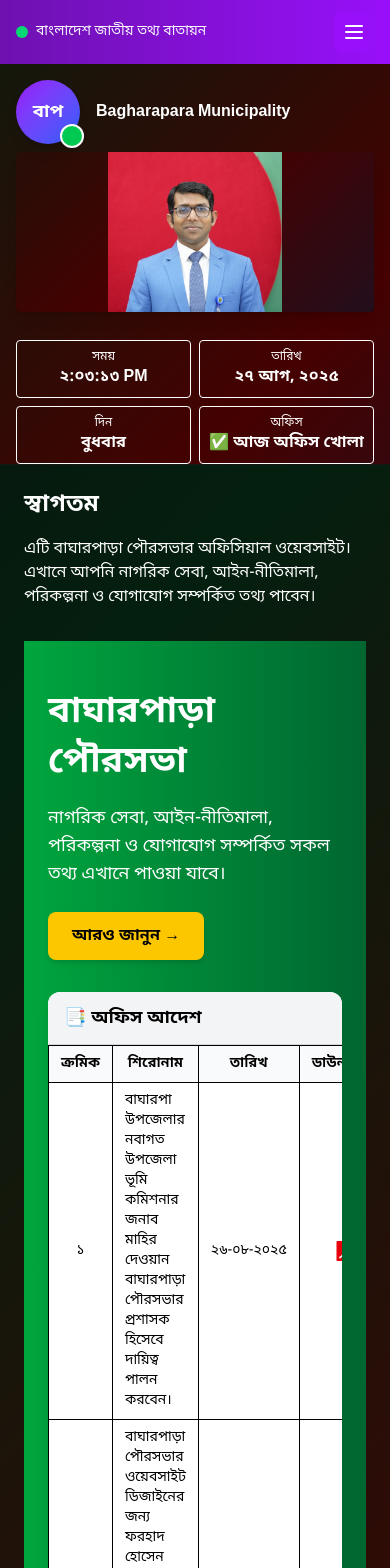
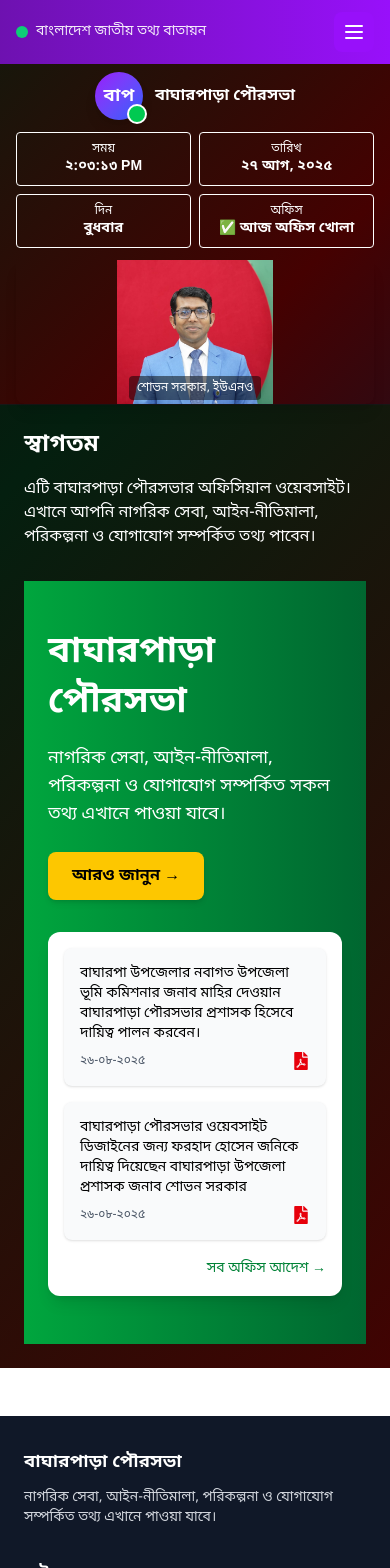
Before and after one commit to farhad-jadir/Bagherpara-Municiapality, a Next.js app: page / in a window 390 px wide. Shown: the top 1568 px of the page. Built offline with nearby package versions, Linux system fonts and the light colour scheme.

Commit message:
time date done

```diff
--- a/src/components/AboutSubmenu.tsx
+++ b/src/components/AboutSubmenu.tsx
@@ -76,7 +76,7 @@ export default function AboutSubmenu() {
         aria-haspopup="true"
       >
         {/* 🔹 Default Text */}
-        <span className="flex items-center relative z-10">
+        <span className="flex items-center  relative z-10">
           📖 আমাদের সম্পর্কে
         </span>
 
--- a/src/components/Hero.tsx
+++ b/src/components/Hero.tsx
@@ -4,11 +4,24 @@ import { FaFilePdf } from "react-icons/fa";
 import Link from "next/link";
 
 export default function Hero() {
+  const officeOrders = [
+    {
+      id: 1,
+      title: "বাঘারপা উপজেলার নবাগত উপজেলা ভূমি কমিশনার জনাব মাহির দেওয়ান বাঘারপাড়া পৌরসভার প্রশাসক হিসেবে দায়িত্ব পালন করবেন।",
+      date: "২৬-০৮-২০২৫",
+      pdfLink: "/pdfs/order1.pdf",
+    },
+    {
+      id: 2,
+      title: "বাঘারপাড়া পৌরসভার ওয়েবসাইট ডিজাইনের জন্য ফরহাদ হোসেন জনিকে দায়িত্ব দিয়েছেন বাঘারপাড়া উপজেলা প্রশাসক জনাব শোভন সরকার",
+      date: "২৬-০৮-২০২৫",
+      pdfLink: "/pdfs/order2.pdf",
+    },
+  ];
+
   return (
     <section className="relative bg-gradient-to-r from-green-600 to-green-800 text-white py-12">
-      {/* Hero Content */}
-      <div className="max-w-7xl mx-auto px-6 grid grid-cols-1 md:grid-cols-2 gap-8 items-center">
-
+      <div className="max-w-7xl mx-auto px-6 grid grid-cols-1 md:grid-cols-2 gap-8 items-start">
         {/* Left side: Title + Description */}
         <div>
           <h1 className="text-4xl md:text-5xl font-bold leading-snug mb-4">
@@ -25,12 +38,13 @@ export default function Hero() {
           </Link>
         </div>
 
-        {/* Right side: Office Orders Table */}
+        {/* Right side: Office Orders */}
         <div className="bg-white text-black rounded-xl shadow-lg overflow-hidden">
+          {/* Desktop Table */}
+          <div className="hidden md:block">
             <div className="bg-gray-100 px-4 py-3 border-b border-gray-300">
               <h2 className="text-lg font-semibold">📑 অফিস আদেশ</h2>
             </div>
-
             <table className="w-full text-sm md:text-base">
               <thead className="bg-gray-50">
                 <tr>
@@ -41,29 +55,18 @@ export default function Hero() {
                 </tr>
               </thead>
               <tbody>
-              <tr className="hover:bg-gray-50">
-                <td className="border px-3 py-2 text-center">১</td>
-                <td className="border px-3 py-2">
-                  বাঘারপা উপজেলার নবাগত উপজেলা ভূমি কমিশনার জনাব মাহির দেওয়ান বাঘারপাড়া পৌরসভার প্রশাসক হিসেবে দায়িত্ব পালন করবেন।
-                </td>
-                <td className="border px-3 py-2 text-center">২৬-০৮-২০২৫</td>
+                {officeOrders.map((order) => (
+                  <tr key={order.id} className="hover:bg-gray-50">
+                    <td className="border px-3 py-2 text-center">{order.id}</td>
+                    <td className="border px-3 py-2">{order.title}</td>
+                    <td className="border px-3 py-2 text-center">{order.date}</td>
                     <td className="border px-3 py-2 text-center">
                       <FaFilePdf className="text-red-600 text-xl mx-auto cursor-pointer" />
                     </td>
                   </tr>
-              <tr className="hover:bg-gray-50">
-                <td className="border px-3 py-2 text-center">২</td>
-                <td className="border px-3 py-2">
-                  বাঘারপাড়া পৌরসভার ওয়েবসাইট ডিজাইনের জন্য ফরহাদ হোসেন জনিকে দায়িত্ব দিয়েছেন বাঘারপাড়া উপজেলা প্রশাসক জনাব শোভন সরকার
-                </td>
-                <td className="border px-3 py-2 text-center">২৬-০৮-২০২৫</td>
-                <td className="border px-3 py-2 text-center">
-                  <FaFilePdf className="text-red-600 text-xl mx-auto cursor-pointer" />
-                </td>
-              </tr>
+                ))}
               </tbody>
             </table>
-
             <div className="bg-gray-100 px-4 py-2 text-right">
               <Link
                 href="/office-orders"
@@ -73,6 +76,31 @@ export default function Hero() {
               </Link>
             </div>
           </div>
+
+          {/* Mobile Cards */}
+          <div className="md:hidden p-4 space-y-4">
+            {officeOrders.map((order) => (
+              <div
+                key={order.id}
+                className="bg-gray-50 p-4 rounded-lg shadow flex flex-col"
+              >
+                <p className="text-black text-sm mb-2">{order.title}</p>
+                <div className="flex justify-between items-center">
+                  <span className="text-gray-600 text-xs">{order.date}</span>
+                  <FaFilePdf className="text-red-600 text-lg cursor-pointer" />
+                </div>
+              </div>
+            ))}
+            <div className="text-right">
+              <Link
+                href="/office-orders"
+                className="text-green-700 font-medium hover:underline text-sm"
+              >
+                সব অফিস আদেশ →
+              </Link>
+            </div>
+          </div>
+        </div>
       </div>
     </section>
   );
--- a/src/components/Logo.tsx
+++ b/src/components/Logo.tsx
@@ -28,7 +28,7 @@ export default function MainHeader() {
   if (holidays[todayKey]) {
     officeStatus = `🚫 আজ সরকারি ছুটি (${holidays[todayKey]})`;
   } else if (now.getDay() === 5 || now.getDay() === 6) {
-    officeStatus = "🚫 আজ অফিস বন্ধ ";
+    officeStatus = "🚫 আজ অফিস বন্ধ";
   } else {
     officeStatus = "✅ আজ অফিস খোলা";
   }
@@ -37,26 +37,27 @@ export default function MainHeader() {
 
   // ক্যারোজেল ছবির লিস্ট
   const images = [
-    "/images/muni.png",
-    "/images/UNO.png",
-    "/images/ac.png",
+    { src: "/images/muni.png", title: "বাঘারপাড়া পৌরসভা" },
+    { src: "/images/UNO.png", title: "শোভন সরকার, ইউএনও" },
+    { src: "/images/ac.png", title: "মাহির দেওয়ান, ভূমি কমিশনার" },
   ];
 
   // Auto Slide
   useEffect(() => {
-    const slideTimer = setInterval(() => {
-      setCurrentSlide((prev) => (prev + 1) % images.length);
-    }, 4000);
+    const slideTimer = setInterval(
+      () => setCurrentSlide((prev) => (prev + 1) % images.length),
+      4000
+    );
     return () => clearInterval(slideTimer);
   }, [images.length]);
 
   return (
     <header className="bg-live-gradient border-b">
       <div className="container mx-auto px-4">
-        <div className="grid grid-cols-1 md:grid-cols-6 gap-2 items-center py-4">
+        {/* ডেস্কটপ + বড় স্ক্রিন */}
+        <div className="hidden md:flex md:items-center md:justify-between py-4 gap-4">
           {/* লোগো */}
-          <div className="flex items-center md:col-span-1">
-            <Link href="/" className="flex items-center group">
+          <Link href="/" className="flex items-center flex-shrink-0 group">
             <div className="relative">
               <div className="w-16 h-16 bg-gradient-to-br from-purple-600 to-blue-600 rounded-full flex items-center justify-center shadow-lg group-hover:scale-105 transition-transform">
                 <span className="text-white font-bold text-lg">বাপ</span>
@@ -65,87 +66,100 @@ export default function MainHeader() {
             </div>
             <div className="ml-4">
               <h1 className="text-base font-bold text-white group-hover:text-purple-700 transition-colors">
-                  Bagharapara Municipality
+                বাঘারপাড়া পৌরসভা
               </h1>
             </div>
           </Link>
+
+          {/* সময় / তারিখ / দিন / অফিস */}
+          <div className="flex flex-1 justify-around items-center text-white">
+            <div className="flex flex-col items-center">
+              <span className="text-sm">সময়</span>
+              <span className="font-mono font-semibold text-lg">{now.toLocaleTimeString("bn-BD")}</span>
             </div>
-
-          {/* সময় */}
-          <div className="hidden md:flex flex-col items-center md:col-span-1">
-            <span className="text-sm text-white">সময়</span>
-            <span className="font-mono text-lg text-white font-semibold">
-              {now.toLocaleTimeString("bn-BD")}
+            <div className="flex flex-col items-center">
+              <span className="text-sm">তারিখ</span>
+              <span className="font-semibold text-lg">
+                {now.toLocaleDateString("bn-BD", { year: "numeric", month: "long", day: "numeric" })}
               </span>
             </div>
-
-          {/* তারিখ */}
-          <div className="hidden md:flex flex-col items-center md:col-span-1">
-            <span className="text-sm text-white">তারিখ</span>
-            <span className="font-semibold text-white">
-              {now.toLocaleDateString("bn-BD", {
-                year: "numeric",
-                month: "long",
-                day: "numeric",
-              })}
-            </span>
+            <div className="flex flex-col items-center">
+              <span className="text-sm">দিন</span>
+              <span className="font-semibold text-lg">{todayName}</span>
             </div>
-
-          {/* দিন */}
-          <div className="hidden md:flex flex-col items-center md:col-span-1">
-            <span className="text-sm text-white">দিন</span>
-            <span className="font-semibold text-white">{todayName}</span>
+            <div className="flex flex-col items-center">
+              <span className="text-sm">অফিস</span>
+              <span className="font-semibold text-lg">{officeStatus}</span>
             </div>
-
-          {/* অফিস */}
-          <div className="hidden md:flex flex-col items-center md:col-span-1">
-            <span className="text-sm text-white">অফিস</span>
-            <span className="font-semibold text-white">{officeStatus}</span>
           </div>
 
           {/* ক্যারোজেল */}
-          <div className="flex items-center justify-start md:justify-end md:col-span-1 bg-live-gradient rounded ">
-            <div className="relative w-full md:w-64 h-40 md:h-32 overflow-hidden rounded-lg shadow-lg ">
-              {images.map((img, index) => (
-                <Image
+          <div className="relative w-64 h-36 flex-shrink-0 overflow-hidden rounded-lg shadow-lg">
+            {images.map((item, index) => (
+              <div
                 key={index}
-                  src={img}
-                  alt={`Slide ${index + 1}`}
-                  fill
-                  className={`object-contain absolute transition-opacity duration-700 ${
+                className={`absolute inset-0 flex flex-col items-center justify-center transition-opacity duration-700 ${
                   index === currentSlide ? "opacity-100" : "opacity-0"
                 }`}
-                />
+              >
+                <Image src={item.src} alt={item.title} fill className="object-contain" />
+                <div className="absolute bottom-1 bg-black/50 text-white text-xs px-2 py-1 rounded">
+                  {item.title}
+                </div>
+              </div>
             ))}
           </div>
         </div>
+
+        {/* মোবাইল + ট্যাব */}
+        <div className="md:hidden ">
+          {/* Mobile Logo */}
+          <Link href="/" className="flex items-center mb-3 justify-center">
+            <div className="relative">
+              <div className="w-12 h-12 mt-2 bg-gradient-to-br from-purple-600 to-blue-600 rounded-full flex items-center justify-center shadow-lg">
+                <span className="text-white font-bold text-lg ">বাপ</span>
               </div>
+              <div className="absolute -bottom-1 -right-1 w-5 h-5 bg-green-500 rounded-full border-2 border-white"></div>
+            </div>
+            <div className="ml-3">
+              <h1 className="text-base font-bold text-white mt-2">বাঘারপাড়া পৌরসভা</h1>
+            </div>
+          </Link>
 
-        {/* মোবাইল ভিউ */}
-        <div className="md:hidden mt-3 grid grid-cols-2 gap-2">
+          <div className="grid grid-cols-2 gap-2">
             <div className="p-2 border border-white rounded text-center">
               <div className="text-xs text-white">সময়</div>
-            <div className="font-mono font-semibold text-white">
-              {now.toLocaleTimeString("bn-BD")}
-            </div>
+              <div className="font-mono font-semibold text-white text-sm">{now.toLocaleTimeString("bn-BD")}</div>
             </div>
             <div className="p-2 border border-white rounded text-center">
               <div className="text-xs text-white">তারিখ</div>
-            <div className="font-semibold text-white">
-              {now.toLocaleDateString("bn-BD", {
-                year: "numeric",
-                month: "short",
-                day: "numeric",
-              })}
-            </div>
+              <div className="font-semibold text-white text-sm">{now.toLocaleDateString("bn-BD", { year: "numeric", month: "short", day: "numeric" })}</div>
             </div>
             <div className="p-2 border border-white rounded text-center">
               <div className="text-xs text-white">দিন</div>
-            <div className="font-semibold text-white">{todayName}</div>
+              <div className="font-semibold text-white text-sm">{todayName}</div>
             </div>
             <div className="p-2 border border-white rounded text-center">
               <div className="text-xs text-white">অফিস</div>
-            <div className="font-semibold text-white">{officeStatus}</div>
+              <div className="font-semibold text-white text-sm">{officeStatus}</div>
+            </div>
+          </div>
+
+          {/* Mobile ক্যারোজেল */}
+          <div className="relative w-full h-36 mt-3 overflow-hidden rounded-lg shadow-lg">
+            {images.map((item, index) => (
+              <div
+                key={index}
+                className={`absolute inset-0 flex flex-col items-center justify-center transition-opacity duration-700 ${
+                  index === currentSlide ? "opacity-100" : "opacity-0"
+                }`}
+              >
+                <Image src={item.src} alt={item.title} fill className="object-contain" />
+                <div className="absolute bottom-1 bg-black/50 text-white text-xs px-2 py-1 rounded">
+                  {item.title}
+                </div>
+              </div>
+            ))}
           </div>
         </div>
       </div>
```
Lines whose indentation alone changed are shown as unchanged.
